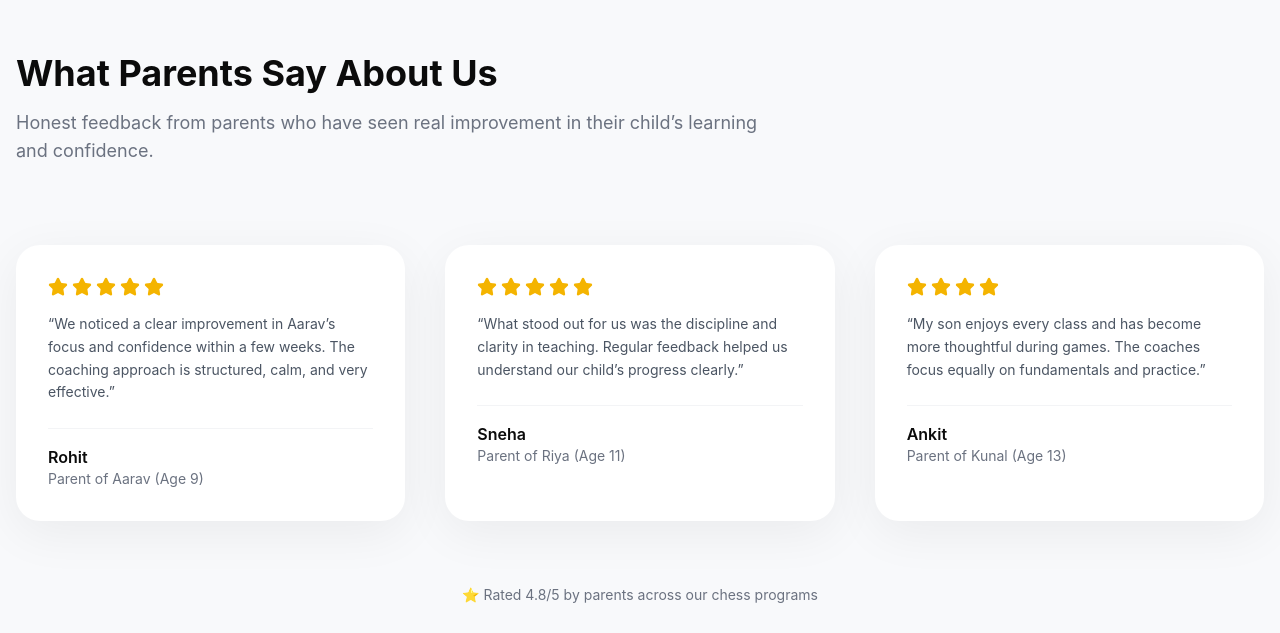
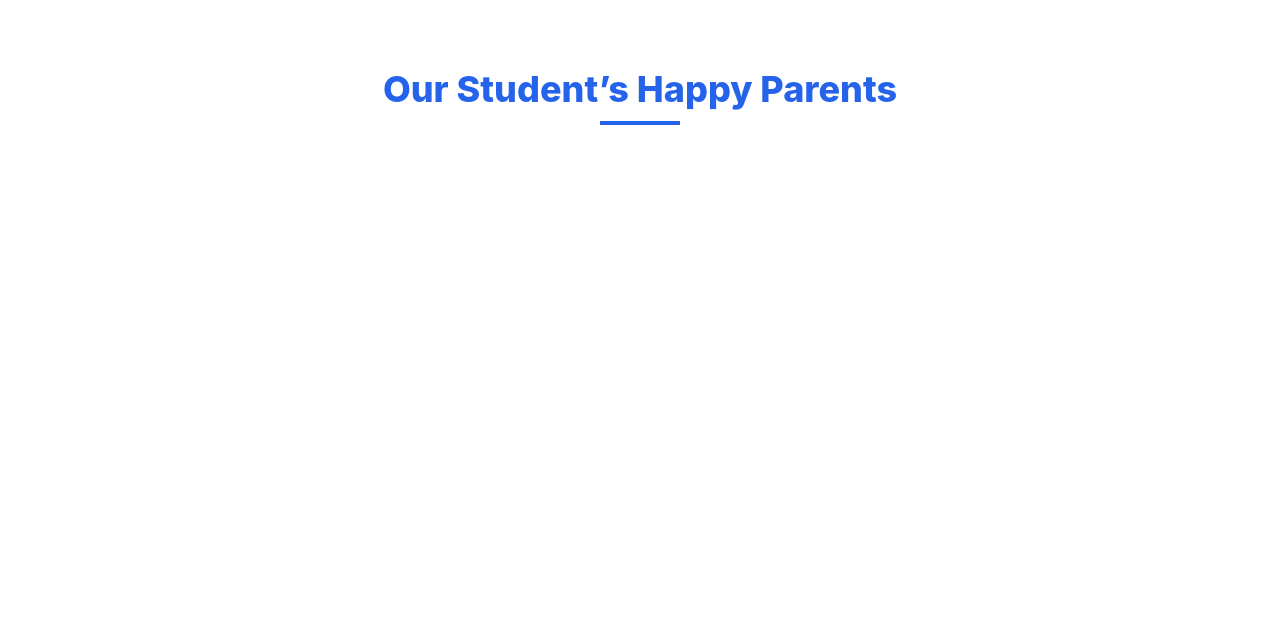
Before and after one commit to vivekmehto/nimzo-academy, a React (Vite) app: page / in a window 1280 px wide. Shown: the part 4487-5120 px from the top of the page. Built offline with nearby package versions, Linux system fonts and the light colour scheme.

Commit message:
Update Testimonials

```diff
--- a/src/components/Testimonials.tsx
+++ b/src/components/Testimonials.tsx
@@ -1,100 +1,100 @@
 import React from "react";
-import { Star } from "lucide-react";
+import { Swiper, SwiperSlide } from "swiper/react";
+import { Autoplay, Pagination } from "swiper/modules";
 
-type Testimonial = {
-  name: string;
-  relation: string;
-  rating: number;
-  feedback: string;
-};
-
-const testimonials: Testimonial[] = [
+const testimonials = [
   {
-    name: "Rohit",
-    relation: "Parent of Aarav (Age 9)",
-    rating: 5,
-    feedback:
-      "We noticed a clear improvement in Aarav’s focus and confidence within a few weeks. The coaching approach is structured, calm, and very effective.",
+    parent: "Poovandhree Naidoo",
+    country: "South Africa",
+    image: "/parents/parent1.jpg",
+    review:
+      "Nimzo Chess Academy offers fantastic online classes with brilliant coaches. My 9-year-old son enjoys learning and has improved his game a lot. I highly recommend Nimzo Chess Academy.",
   },
   {
-    name: "Sneha",
-    relation: "Parent of Riya (Age 11)",
-    rating: 5,
-    feedback:
-      "What stood out for us was the discipline and clarity in teaching. Regular feedback helped us understand our child’s progress clearly.",
+    parent: "Sonal Tewari",
+    country: "India",
+    image: "/parents/parent2.jpg",
+    review:
+      "I enrolled my son for the first time during summer camp. After that, he developed a keen interest in chess. The classes are very interactive and we have seen good progress.",
   },
   {
-    name: "Ankit",
-    relation: "Parent of Kunal (Age 13)",
-    rating: 4,
-    feedback:
-      "My son enjoys every class and has become more thoughtful during games. The coaches focus equally on fundamentals and practice.",
+    parent: "Meera Kapoor",
+    country: "India",
+    image: "/parents/parent3.jpg",
+    review:
+      "The coaches are very patient and supportive. My daughter has gained confidence and enjoys every session.",
+  },
+  {
+    parent: "Rahul Singh",
+    country: "India",
+    image: "/parents/parent4.jpg",
+    review:
+      "Very structured learning approach. My child’s focus and discipline have improved significantly.",
   },
 ];
 
 const Testimonials: React.FC = () => {
   return (
-    <section className="bg-[#F8F9FB] py-24" id="testimonials">
-      <div className="mx-auto max-w-7xl px-4">
+    <section className="bg-white py-28 overflow-hidden">
+      <div className="mx-auto max-w-7xl px-4 text-center">
+        {/* Heading */}
+        <h2 className="text-3xl md:text-4xl font-extrabold text-[#2563EB]">
+          Our Student’s Happy Parents
+        </h2>
+        <div className="mx-auto mt-3 h-1 w-20 bg-[#2563EB]" />
 
-        {/* Heading */}
-        <div className="mb-20 max-w-3xl">
-          <h2 className="text-3xl font-bold text-[#0B0B0B] md:text-4xl">
-            What Parents Say About Us
-          </h2>
-          <p className="mt-4 text-lg text-[#6B7280]">
-            Honest feedback from parents who have seen real improvement in their
-            child’s learning and confidence.
-          </p>
-        </div>
+        {/* Slider */}
+        <Swiper
+          modules={[Autoplay, Pagination]}
+          autoplay={{
+            delay: 4500,
+            disableOnInteraction: false,
+          }}
+          pagination={{ clickable: true }}
+          loop
+          centeredSlides
+          spaceBetween={40}
+          slidesPerView={1.2}
+          breakpoints={{
+            768: {
+              slidesPerView: 2,
+            },
+            1024: {
+              slidesPerView: 2.2,
+            },
+          }}
+          className="mt-20"
+        >
+          {testimonials.map((item, index) => (
+            <SwiperSlide key={index}>
+              <div className="relative rounded-3xl border-2 border-dashed border-[#F59E0B] bg-white px-10 pb-10 pt-20 text-left shadow-[0_20px_40px_rgba(0,0,0,0.08)] transition-all duration-500">
+                {/* Floating image */}
+                <div className="absolute -top-10 left-10">
+                  <div className="relative">
+                    <div className="absolute -inset-2 rotate-6 bg-[#2563EB]" />
+                    <img
+                      src={item.image}
+                      alt={item.parent}
+                      className="relative h-20 w-20 rounded-full object-cover bg-white"
+                    />
+                  </div>
+                </div>
 
-        {/* Testimonials Grid */}
-        <div className="grid gap-10 md:grid-cols-3">
-          {testimonials.map((item, index) => (
-            <div
-              key={index}
-              className="
-                rounded-3xl bg-white p-8
-                shadow-[0_12px_50px_rgba(0,0,0,0.06)]
-                transition-all duration-300
-                hover:-translate-y-1 hover:shadow-[0_20px_70px_rgba(0,0,0,0.08)]
-              "
-            >
-              {/* Rating */}
-              <div className="mb-4 flex items-center gap-1">
-                {Array.from({ length: item.rating }).map((_, i) => (
-                  <Star
-                    key={i}
-                    className="h-5 w-5 fill-[#F4B400] text-[#F4B400]"
-                  />
-                ))}
+                {/* Quote */}
+                <p className="text-[#111827] leading-relaxed">
+                  “{item.review}”
+                </p>
+
+                {/* Parent */}
+                <p className="mt-6 font-semibold text-[#111827]">
+                  — {item.parent}
+                </p>
+
+                <p className="text-sm text-[#4B5563]">{item.country}</p>
               </div>
-
-              {/* Feedback */}
-              <p className="text-sm leading-relaxed text-[#4B5563]">
-                “{item.feedback}”
-              </p>
-
-              {/* Parent Info */}
-              <div className="mt-6 border-t border-gray-100 pt-4">
-                <p className="font-semibold text-[#0B0B0B]">
-                  {item.name}
-                </p>
-                <p className="text-sm text-[#6B7280]">
-                  {item.relation}
-                </p>
-              </div>
-            </div>
+            </SwiperSlide>
           ))}
-        </div>
-
-        {/* Trust Line */}
-        <div className="mt-16 text-center">
-          <p className="text-sm text-[#6B7280]">
-            ⭐ Rated 4.8/5 by parents across our chess programs
-          </p>
-        </div>
-
+        </Swiper>
       </div>
     </section>
   );
```
